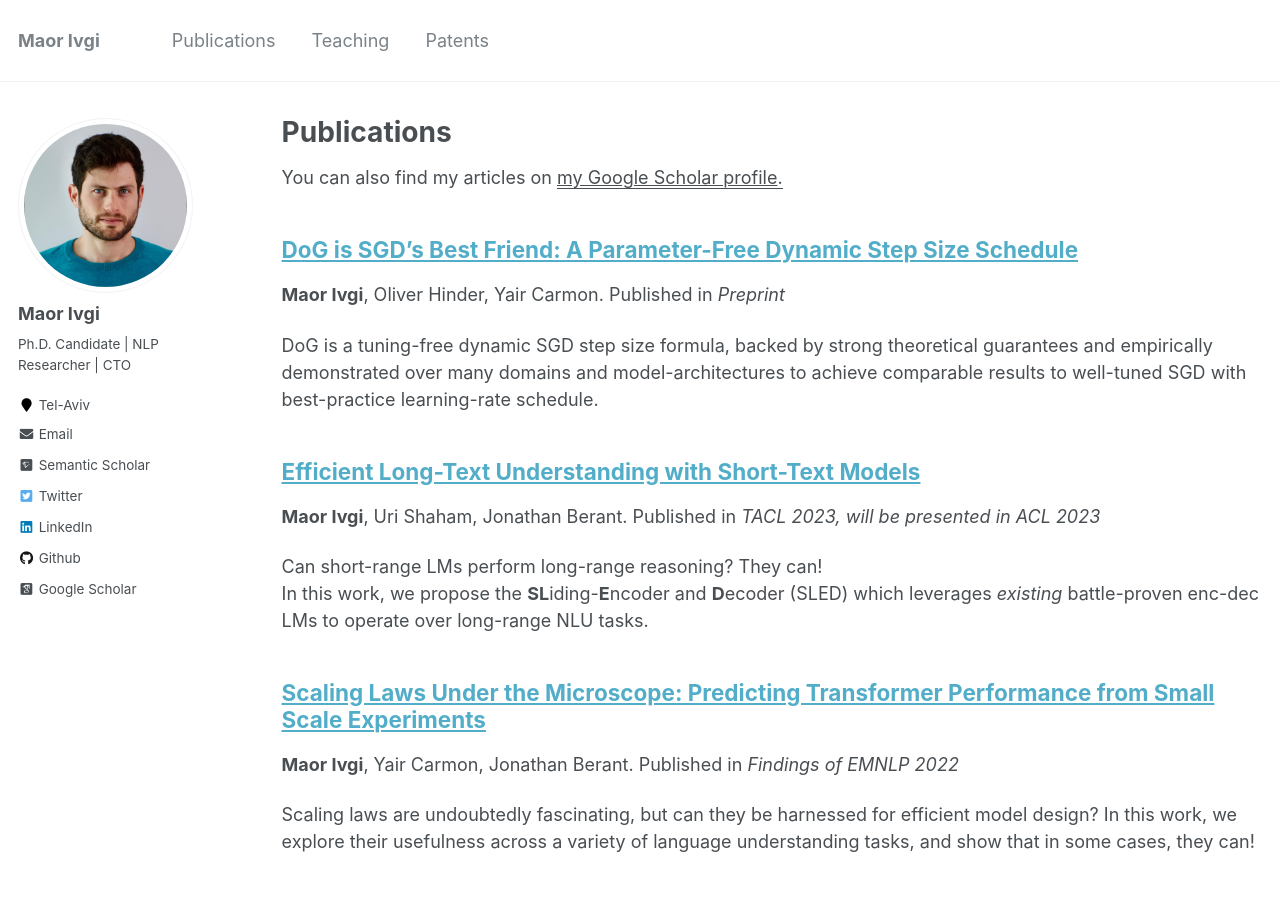
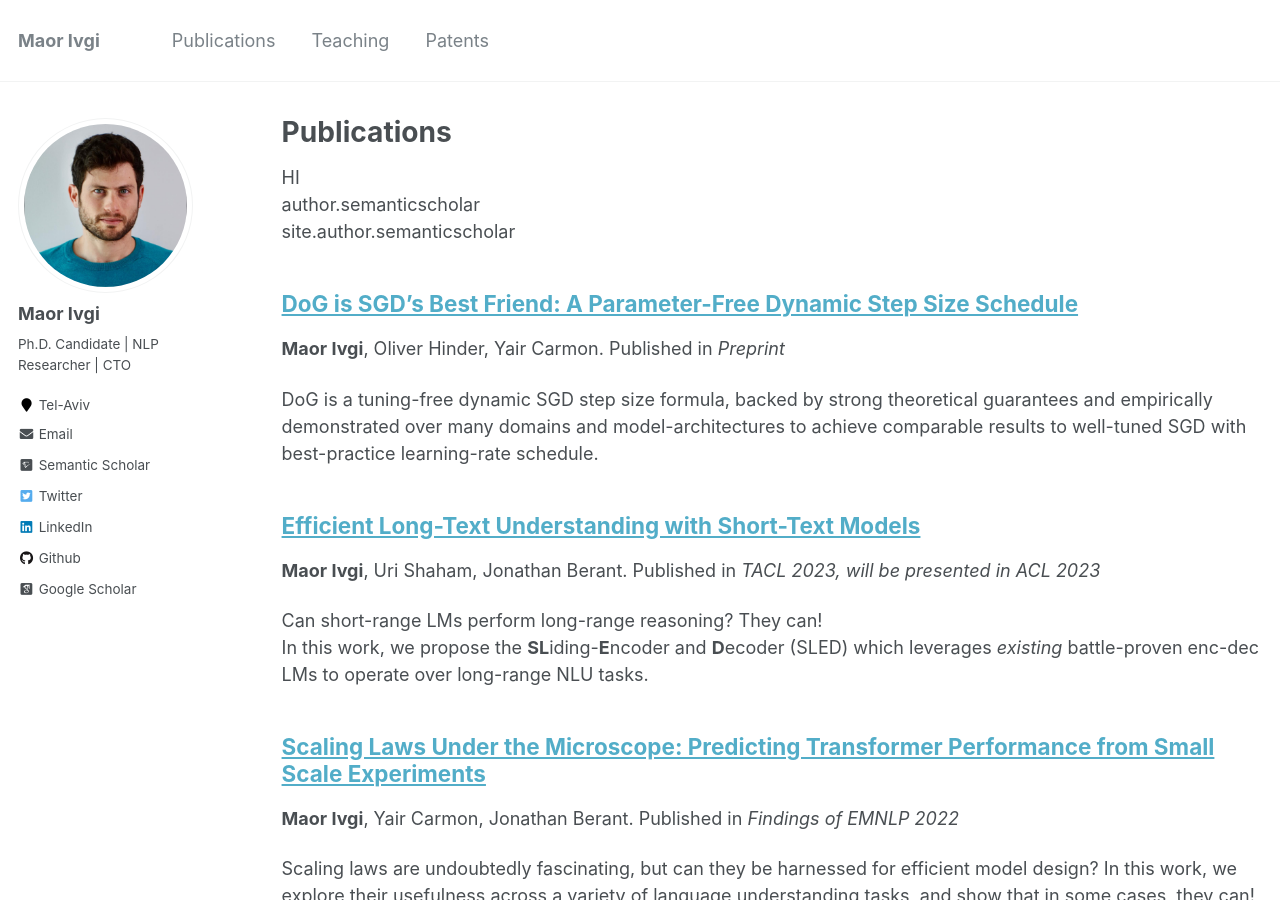
Before and after one commit to Mivg/mivg.github.io, a Jekyll site: the page built from _pages/publications.md, in a window 1280 px wide and 900 px high. Built offline with Jekyll 4.4.1, drawn with Linux system fonts in a browser that asks for light colours; some web fonts are replaced.

Commit message:
minor to test bad local debug

```diff
--- a/_pages/publications.md
+++ b/_pages/publications.md
@@ -5,7 +5,10 @@ permalink: /publications/
 author_profile: true
 ---
 
-You can also find my articles on <u><a href="{{author.googlescholar}}">my Google Scholar profile</a>.</u>
+HI
+author.semanticscholar
+site.author.semanticscholar
+
 {% if author.semanticscholar %}
   You can also find my articles on <u><a href="{{author.googlescholar}}">my Google Scholar profile</a>.</u>
 {% endif %}
```
